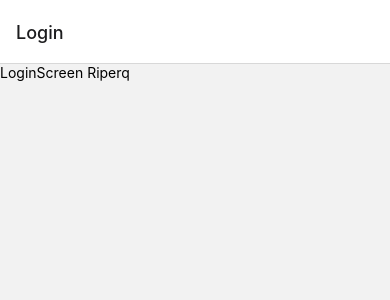
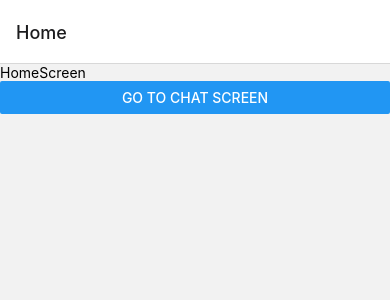
Before and after one commit to RiP3rQ/TinderClone-ReactNative-, a React Native app: screen /Login in a window 390 px wide. Shown: the top 300 px of the page. Built offline with nearby package versions, Linux system fonts and the light colour scheme.

Commit message:
fixing stack navigator

```diff
--- a/App.js
+++ b/App.js
@@ -1,5 +1,14 @@
+import { NavigationContainer } from "@react-navigation/native";
+import { AuthProvider } from "./hooks/useAuth";
 import StackNavigator from "./StackNavigator";
 
 export default function App() {
-  return <StackNavigator />;
+  return (
+    <NavigationContainer>
+      {/* HOC - HIGHER ORDER COMPONENT */}
+      <AuthProvider>
+        <StackNavigator />
+      </AuthProvider>
+    </NavigationContainer>
+  );
 }
--- a/StackNavigator.js
+++ b/StackNavigator.js
@@ -1,19 +1,15 @@
 import { createNativeStackNavigator } from "@react-navigation/native-stack";
-import { NavigationContainer } from "@react-navigation/native";
 import HomeScreen from "./screens/HomeScreen";
 import ChatScreen from "./screens/ChatScreen";
 import LoginScreen from "./screens/LoginScreen";
-import { AuthProvider } from "./hooks/useAuth";
+import useAuth, { AuthProvider } from "./hooks/useAuth";
 
 const Stack = createNativeStackNavigator();
 
 const StackNavigator = () => {
-  const user = false;
+  const { user } = useAuth();
 
   return (
-    <NavigationContainer>
-      {/* HOC - HIGHER ORDER COMPONENT */}
-      <AuthProvider>
     <Stack.Navigator>
       {user ? (
         <>
@@ -24,8 +20,6 @@ const StackNavigator = () => {
         <Stack.Screen name="Login" component={LoginScreen} />
       )}
     </Stack.Navigator>
-      </AuthProvider>
-    </NavigationContainer>
   );
 };
 
```
Lines whose indentation alone changed are shown as unchanged.
